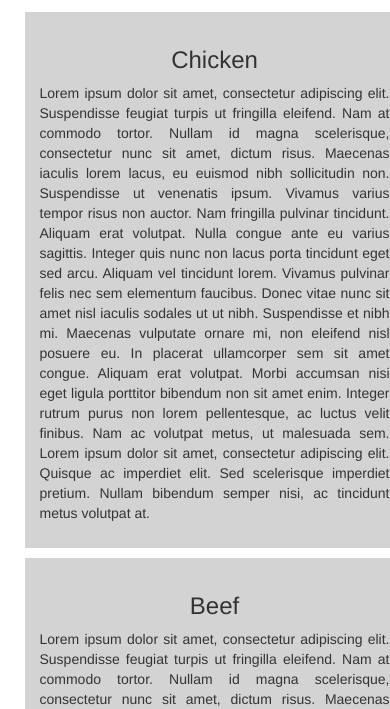
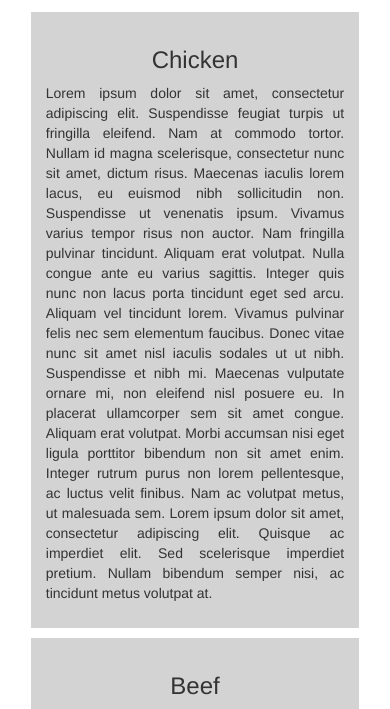
Before and after one commit to HenriqueOliveira579/HenriqueOliveira579.github.io, a plain HTML site: page module3-solution/index.html in a window 390 px wide. Shown: the part 135-844 px from the top of the page. Drawn offline with Linux system fonts and the light colour scheme.

Commit message:
fix menu margin

```diff
--- a/module3-solution/css/styles.css
+++ b/module3-solution/css/styles.css
@@ -16,8 +16,7 @@ body {
 }
 
 @media (max-width: 767px) {
-
-    #menu div {
-        margin-inline: 5%;
+    #menu{
+        margin-inline: 3%;
     }
 }
```
